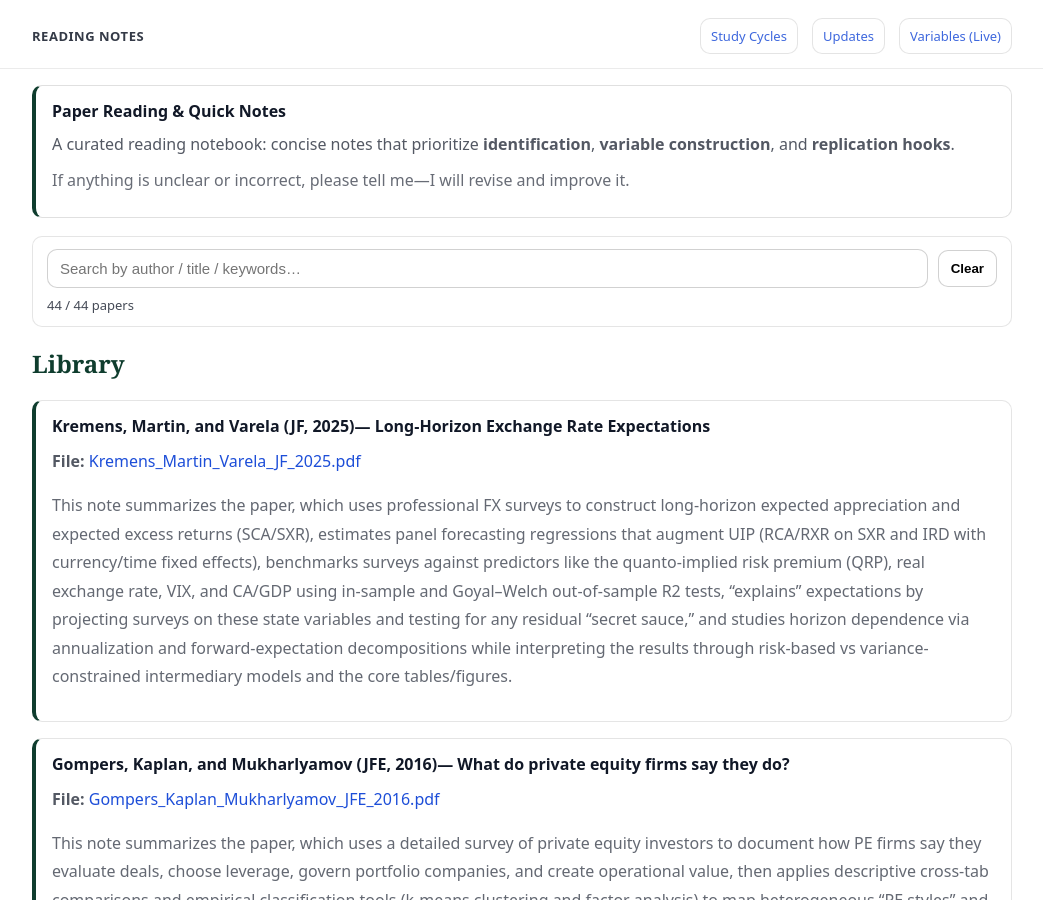
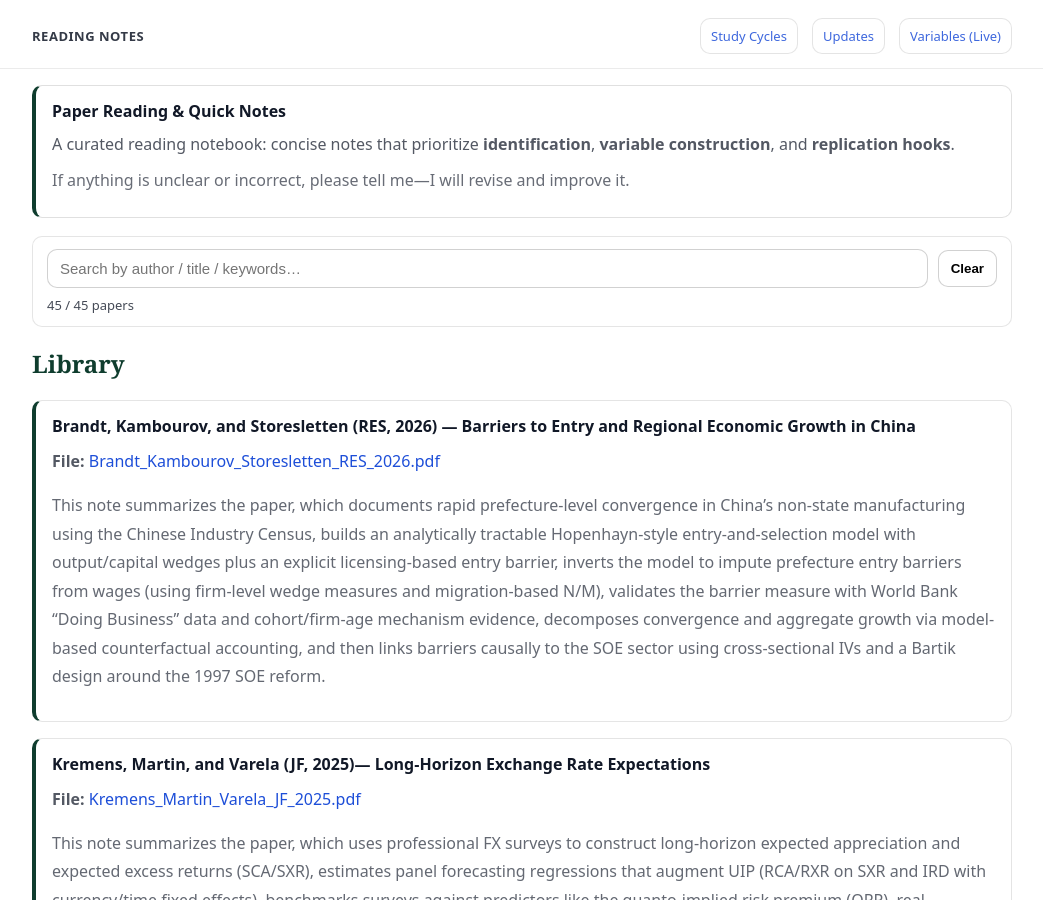
Before and after one commit to yaxinzn/study-archive, a Jekyll site: the page built from reading/index.md, in a window 1280 px wide and 900 px high. Shown: the whole window, without its empty margins (118-1161 px from the left). Built offline with Jekyll 4.4.1, drawn with Linux system fonts in a browser that asks for light colours.

Commit message:
Reading: add/update Brandt_Kambourov_Storesletten_RES_2026.pdf

```diff
--- a/_data/reading.yml
+++ b/_data/reading.yml
@@ -1,3 +1,7 @@
+- title: "Brandt, Kambourov, and Storesletten (RES, 2026) — Barriers to Entry and Regional Economic Growth in China"
+  file: "Brandt_Kambourov_Storesletten_RES_2026.pdf"
+  desc: "This note summarizes the paper, which documents rapid prefecture-level convergence in China’s non-state manufacturing using the Chinese Industry Census, builds an analytically tractable Hopenhayn-style entry-and-selection model with output/capital wedges plus an explicit licensing-based entry barrier, inverts the model to impute prefecture entry barriers from wages (using firm-level wedge measures and migration-based N/M), validates the barrier measure with World Bank “Doing Business” data and cohort/firm-age mechanism evidence, decomposes convergence and aggregate growth via model-based counterfactual accounting, and then links barriers causally to the SOE sector using cross-sectional IVs and a Bartik design around the 1997 SOE reform."
+
 - title: "Kremens, Martin, and Varela (JF, 2025)— Long-Horizon Exchange Rate Expectations"
   file: "Kremens_Martin_Varela_JF_2025.pdf"
   desc: "This note summarizes the paper, which uses professional FX surveys to construct long-horizon expected appreciation and expected excess returns (SCA/SXR), estimates panel forecasting regressions that augment UIP (RCA/RXR on SXR and IRD with currency/time fixed effects), benchmarks surveys against predictors like the quanto-implied risk premium (QRP), real exchange rate, VIX, and CA/GDP using in-sample and Goyal–Welch out-of-sample R2 tests, “explains” expectations by projecting surveys on these state variables and testing for any residual “secret sauce,” and studies horizon dependence via annualization and forward-expectation decompositions while interpreting the results through risk-based vs variance-constrained intermediary models and the core tables/figures."
```
Also changed, not shown: 1 other file.
